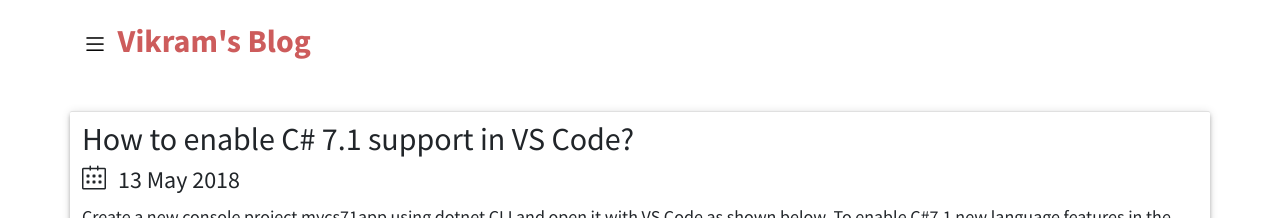
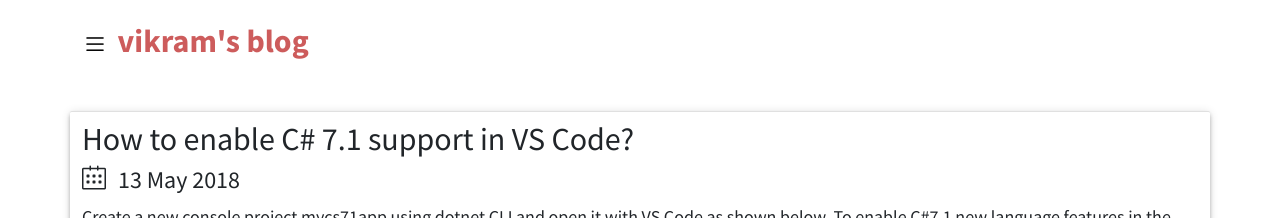
Before and after one commit to srirangamv/srirangamv.github.io, a Jekyll site: the page built from index.html, in a window 1280 px wide. Shown: the top 218 px of the page. Built offline with Jekyll 4.4.1, drawn with Linux system fonts in a browser that asks for light colours; nearby versions of some CDN libraries; the list of posts is cut into pages by our own code.

Commit message:
name changed.

```diff
--- a/_layouts/default.html
+++ b/_layouts/default.html
@@ -60,7 +60,7 @@
                 </ul>
             </div>
             <div class="navbar">
-                <a class="navbar-brand navbar-link" href="/blog">Vikram's Blog</a>
+                <a class="navbar-brand navbar-link" href="/blog">vikram's blog</a>
             </div>
         </div>
     </div>
```
